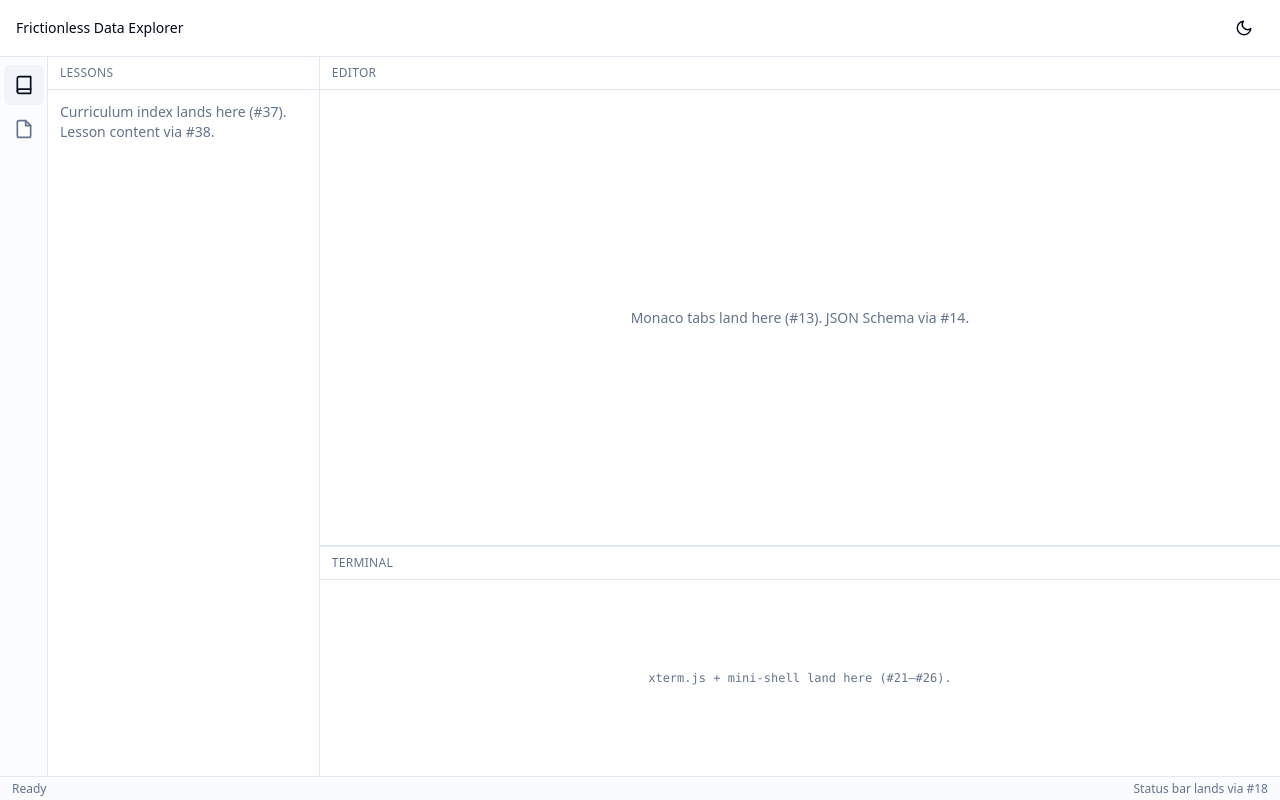
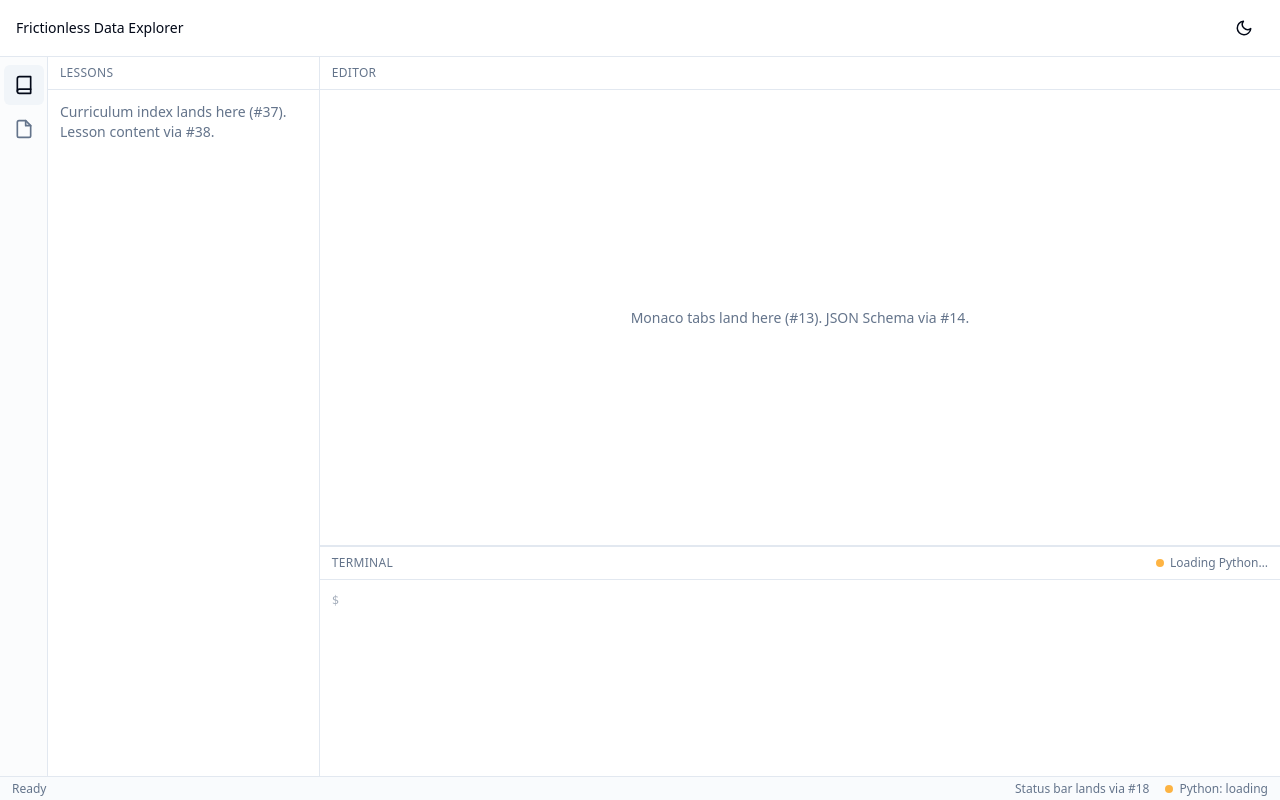
Before and after one commit to DeepBlueCLtd/tabular-data-playground, a React (Vite) app in the folder app/: page / in a window 1280 px wide. Built offline with nearby package versions, Linux system fonts and the light colour scheme.

Commit message:
feat(#29): pyodide loading-state UI in terminal panel + status bar

```diff
--- a/app/src/components/shell/app-shell.tsx
+++ b/app/src/components/shell/app-shell.tsx
@@ -4,7 +4,7 @@ import { ThemeToggle } from '@/components/theme-toggle';
 import { ActivityBar, type ActivityEntry } from './activity-bar';
 import { SidePanel } from './side-panel';
 import { EditorAreaPlaceholder } from './editor-area-placeholder';
-import { TerminalPanelPlaceholder } from './terminal-panel-placeholder';
+import { TerminalPanel } from './terminal-panel';
 import { StatusBarPlaceholder } from './status-bar-placeholder';
 
 export function AppShell() {
@@ -44,7 +44,7 @@ export function AppShell() {
               </Panel>
               <PanelResizeHandle className="h-px bg-border transition-colors hover:bg-ring" />
               <Panel defaultSize={32} minSize={10} order={2} id="terminal">
-                <TerminalPanelPlaceholder />
+                <TerminalPanel />
               </Panel>
             </PanelGroup>
           </Panel>
--- a/app/src/components/shell/status-bar-placeholder.tsx
+++ b/app/src/components/shell/status-bar-placeholder.tsx
@@ -1,3 +1,5 @@
+import { PyodideLoadingIndicator } from '@/pyodide/pyodide-loading-indicator';
+
 export function StatusBarPlaceholder() {
   return (
     <footer
@@ -5,7 +7,10 @@ export function StatusBarPlaceholder() {
       className="flex h-6 items-center justify-between border-t border-border bg-muted/40 px-3 text-xs text-muted-foreground"
     >
       <span>Ready</span>
-      <span>Status bar lands via #18</span>
+      <div className="flex items-center gap-4">
+        <span>Status bar lands via #18</span>
+        <PyodideLoadingIndicator variant="compact" />
+      </div>
     </footer>
   );
 }
--- a/app/src/components/shell/terminal-panel-placeholder.tsx
+++ /dev/null
@@ -1,15 +0,0 @@
-export function TerminalPanelPlaceholder() {
-  return (
-    <section
-      aria-label="Terminal"
-      className="flex h-full flex-col overflow-hidden border-t border-border bg-background"
-    >
-      <div className="border-b border-border px-3 py-2 text-xs font-medium uppercase tracking-wide text-muted-foreground">
-        Terminal
-      </div>
-      <div className="flex flex-1 items-center justify-center p-4 font-mono text-xs text-muted-foreground">
-        xterm.js + mini-shell land here (#21–#26).
-      </div>
-    </section>
-  );
-}
--- /dev/null
+++ b/app/src/components/shell/terminal-panel.tsx
@@ -0,0 +1,36 @@
+import { PyodideLoadingIndicator } from '@/pyodide/pyodide-loading-indicator';
+import { usePyodide } from '@/pyodide/use-pyodide';
+
+export function TerminalPanel() {
+  const { status } = usePyodide();
+  const ready = status === 'ready';
+
+  return (
+    <section
+      aria-label="Terminal"
+      className="flex h-full flex-col overflow-hidden border-t border-border bg-background"
+    >
+      <div className="flex items-center justify-between border-b border-border px-3 py-2">
+        <span className="text-xs font-medium uppercase tracking-wide text-muted-foreground">
+          Terminal
+        </span>
+        <PyodideLoadingIndicator />
+      </div>
+      <div className="flex flex-1 flex-col p-3 font-mono text-xs">
+        {ready ? (
+          <span className="text-muted-foreground">xterm.js + mini-shell land here (#21).</span>
+        ) : (
+          <div
+            role="textbox"
+            aria-disabled="true"
+            aria-label="Terminal prompt (disabled while Python loads)"
+            tabIndex={-1}
+            className="select-none text-muted-foreground opacity-60"
+          >
+            <span aria-hidden>$ </span>
+          </div>
+        )}
+      </div>
+    </section>
+  );
+}
--- /dev/null
+++ b/app/src/pyodide/pyodide-loading-indicator.tsx
@@ -0,0 +1,40 @@
+import { usePyodide } from './use-pyodide';
+
+interface Props {
+  variant?: 'full' | 'compact';
+}
+
+export function PyodideLoadingIndicator({ variant = 'full' }: Props) {
+  const { status, error } = usePyodide();
+
+  const dotClass =
+    status === 'ready'
+      ? 'bg-emerald-500'
+      : status === 'error'
+        ? 'bg-red-500'
+        : 'bg-amber-500 animate-pulse';
+
+  const label =
+    status === 'ready'
+      ? variant === 'compact'
+        ? 'Python: ready'
+        : 'Python ready'
+      : status === 'error'
+        ? variant === 'compact'
+          ? 'Python: error'
+          : `Python failed to load: ${error?.message ?? 'unknown error'}`
+        : variant === 'compact'
+          ? 'Python: loading'
+          : 'Loading Python…';
+
+  return (
+    <span
+      role="status"
+      aria-live="polite"
+      className="inline-flex items-center gap-1.5 text-xs text-muted-foreground"
+    >
+      <span aria-hidden className={`inline-block h-2 w-2 rounded-full ${dotClass}`} />
+      <span>{label}</span>
+    </span>
+  );
+}
```
